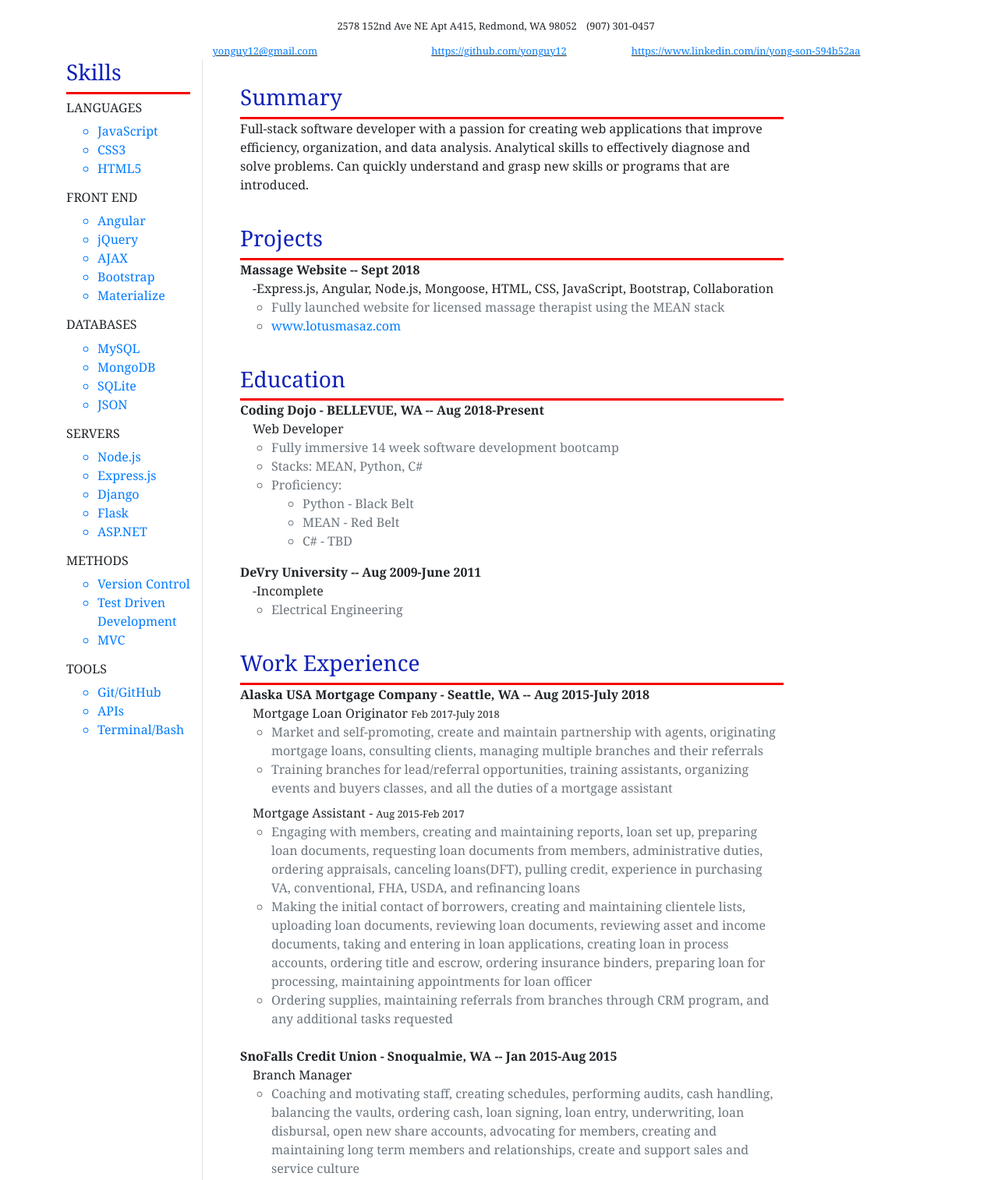
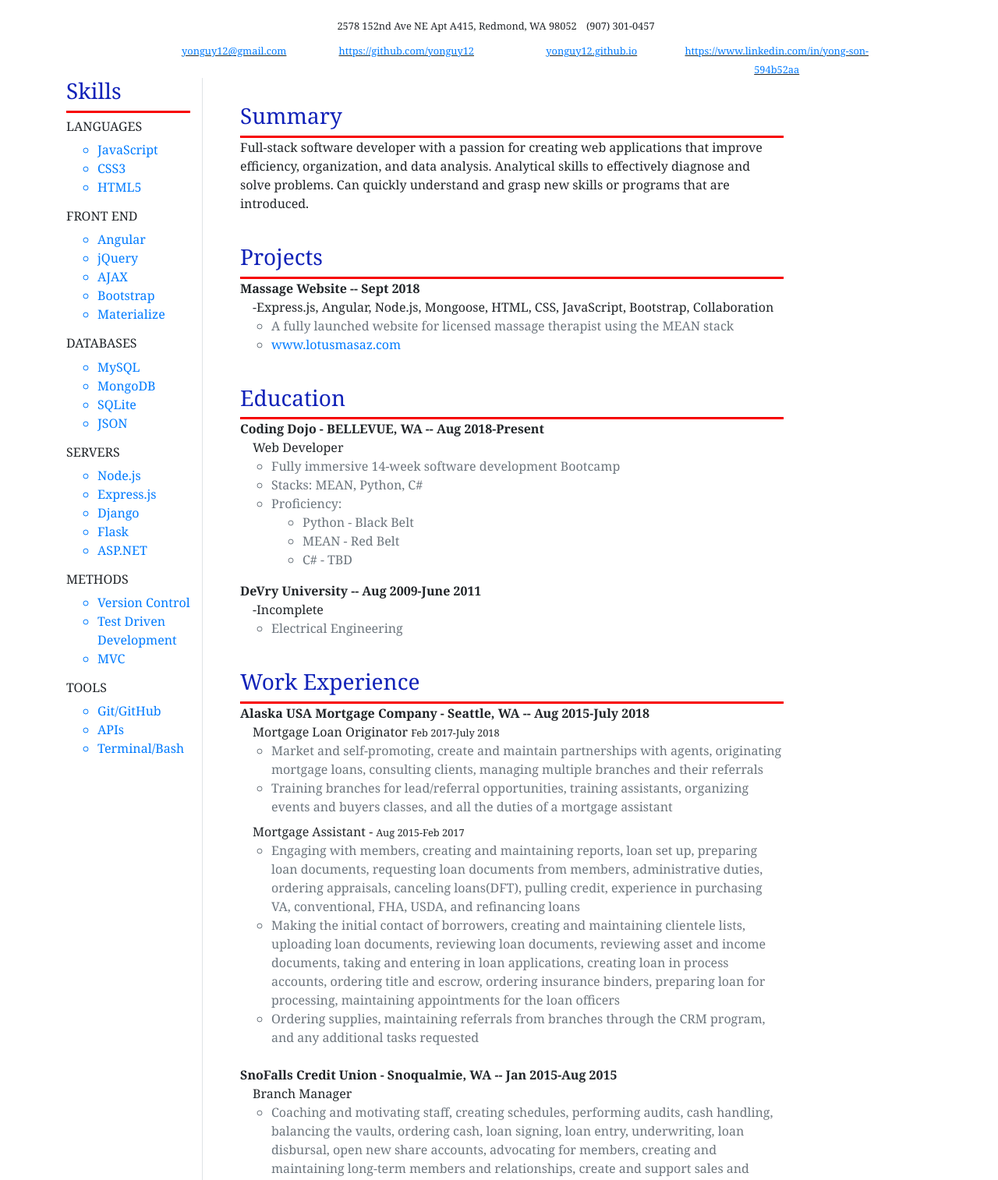
Before and after one commit to yonguy12/yonguy12.github.io, a plain HTML site: page index.html in a window 1280 px wide. Shown: the part 146-1660 px from the top of the page at 78% size. Drawn offline with nearby package versions, Linux system fonts and the light colour scheme.

Commit message:
grammar errors

```diff
--- a/index.html
+++ b/index.html
@@ -63,9 +63,10 @@
             <div class="col-1"></div>
             <div class="col-10">
                 <div class="row">
-                    <div class="col-4 pl-5"><small><u><a href="mailto:yonguy12@gmail.com">yonguy12@gmail.com</a></u></small></div>
-                    <div class="col-4 p-0"><small><u><a href="https://github.com/yonguy12">https://github.com/yonguy12</a></u></small></div>
-                    <div class="col-4 p-0"><small><u><a href="https://www.linkedin.com/in/yong-son-594b52aa">https://www.linkedin.com/in/yong-son-594b52aa</a> </u></small></div>
+                    <div class="col-3 pl-5"><small><u><a href="mailto:yonguy12@gmail.com">yonguy12@gmail.com</a></u></small></div>
+                    <div class="col-3 p-0"><small><u><a href="https://github.com/yonguy12">https://github.com/yonguy12</a></u></small></div>
+                    <div class="col-3 p-0"><small><u><a href="https://yonguy12.github.io/">yonguy12.github.io</a> </u></small></div>
+                    <div class="col-3 p-0"><small><u><a href="https://www.linkedin.com/in/yong-son-594b52aa">https://www.linkedin.com/in/yong-son-594b52aa</a> </u></small></div>
 
                 </div>
             </div>
@@ -130,7 +131,7 @@
                 <p class="mb-0 font-weight-bold">Massage Website -- Sept 2018</p>
                 <p class="mb-0 pl-3">-Express.js, Angular, Node.js, Mongoose, HTML, CSS, JavaScript, Bootstrap, Collaboration</p>
                 <ul>
-                    <li class="text-muted">Fully launched website for licensed massage therapist using the MEAN stack</li>
+                    <li class="text-muted">A fully launched website for licensed massage therapist using the MEAN stack</li>
                     <li class="text-muted"><a href="www.lotusmasaz.com">www.lotusmasaz.com</a></li>
                 </ul>
                 <br>
@@ -140,7 +141,7 @@
                 <p class="mb-0 font-weight-bold">  Coding Dojo - BELLEVUE, WA -- Aug 2018-Present</p>
                 <p class="mb-0 pl-3">Web Developer</p>
                 <ul>
-                    <li class="text-muted">Fully immersive 14 week software development bootcamp</li>
+                    <li class="text-muted">Fully immersive 14-week software development Bootcamp</li>
                     <li class="text-muted">Stacks: MEAN, Python, C#</li>
                     <li class="text-muted">Proficiency:
                         <ul>
@@ -164,15 +165,15 @@
 
                 <p class="mb-0 pl-3">Mortgage Loan Originator <small>Feb 2017-July 2018</small> </p>
                 <ul class="m-0">
-                    <li class="text-muted">Market and self-promoting, create and maintain partnership with agents, originating mortgage loans, consulting clients, managing multiple branches and their referrals</li>
+                    <li class="text-muted">Market and self-promoting, create and maintain partnerships with agents, originating mortgage loans, consulting clients, managing multiple branches and their referrals</li>
                     <li class="text-muted">Training branches for lead/referral opportunities, training assistants, organizing events and buyers classes, and all the duties of a mortgage assistant</li>
                 </ul>
 
                 <p class="mb-0 mt-2 pl-3">Mortgage Assistant - <small>Aug 2015-Feb 2017</small></p>
                 <ul class="m-0">
                     <li class="text-muted">Engaging with members, creating and maintaining reports, loan set up, preparing loan documents, requesting loan documents from members, administrative duties, ordering appraisals, canceling loans(DFT), pulling credit, experience in purchasing VA, conventional, FHA, USDA, and refinancing loans</li>
-                    <li class="text-muted">Making the initial contact of borrowers, creating and maintaining clientele lists, uploading loan documents, reviewing loan documents, reviewing asset and income documents, taking and entering in loan applications, creating loan in process accounts, ordering title and escrow, ordering insurance binders, preparing loan for processing, maintaining appointments for loan officer</li>
-                    <li class="text-muted">Ordering supplies, maintaining referrals from branches through CRM program, and any additional tasks requested</li>
+                    <li class="text-muted">Making the initial contact of borrowers, creating and maintaining clientele lists, uploading loan documents, reviewing loan documents, reviewing asset and income documents, taking and entering in loan applications, creating loan in process accounts, ordering title and escrow, ordering insurance binders, preparing loan for processing, maintaining appointments for the loan officers</li>
+                    <li class="text-muted">Ordering supplies, maintaining referrals from branches through the CRM program, and any additional tasks requested</li>
                 </ul>
                 <br>
 
@@ -180,8 +181,8 @@
                 <p class="mb-0 font-weight-bold" >SnoFalls Credit Union - Snoqualmie, WA -- Jan 2015-Aug 2015</p>
                 <p class="mb-0 pl-3">Branch Manager</p>
                 <ul class="mb-0">
-                    <li class="text-muted">Coaching and motivating staff, creating schedules, performing audits, cash handling, balancing the vaults, ordering cash, loan signing, loan entry, underwriting, loan disbursal, open new share accounts, advocating for members, creating and maintaining long term members and relationships, create and support sales and service culture</li>
-                    <li class="text-muted">Setting and achieving branch goals and expectations, manage branch expenses, providing a secure environment for staff and members, planning, organizing, reporting, and monitoring overall performance of the branch</li>
+                    <li class="text-muted">Coaching and motivating staff, creating schedules, performing audits, cash handling, balancing the vaults, ordering cash, loan signing, loan entry, underwriting, loan disbursal, open new share accounts, advocating for members, creating and maintaining long-term members and relationships, create and support sales and service culture</li>
+                    <li class="text-muted">Setting and achieving branch goals and expectations, manage branch expenses, providing a secure environment for staff and members, planning, organizing, reporting, and monitoring the overall performance of the branch</li>
                 </ul>
                 <br>
 
@@ -196,8 +197,8 @@
                 <p class="mb-0 font-weight-bold">Wells Fargo - Anchorage, AK -- Jan 2014-Jan 2015</p>
                 <p class="mb-0 pl-3">Banker</p>
                 <ul class="mb-5">
-                    <li class="text-muted">Serving customers, providing products and services, setting and achieving personal and company goals, always striving to exceeding customer satisfaction, cash handling, engaging customers in conversation, discovering their needs</li>
-                    <li class="text-muted">Maintaining a good and long-term relationship with customers, managing and working along side team members to help reach our goals, opening and servicing accounts, applying for loans and credit.</li>
+                    <li class="text-muted">Serving customers, providing products and services, setting and achieving personal and company goals, always striving to exceed customer satisfaction, cash handling, engaging customers in conversation, discovering their needs</li>
+                    <li class="text-muted">Maintaining a good and long-term relationship with customers, managing and working alongside team members to help reach our goals, opening and servicing accounts, applying for loans and credit.</li>
                 </ul>
 
             </div>
```
